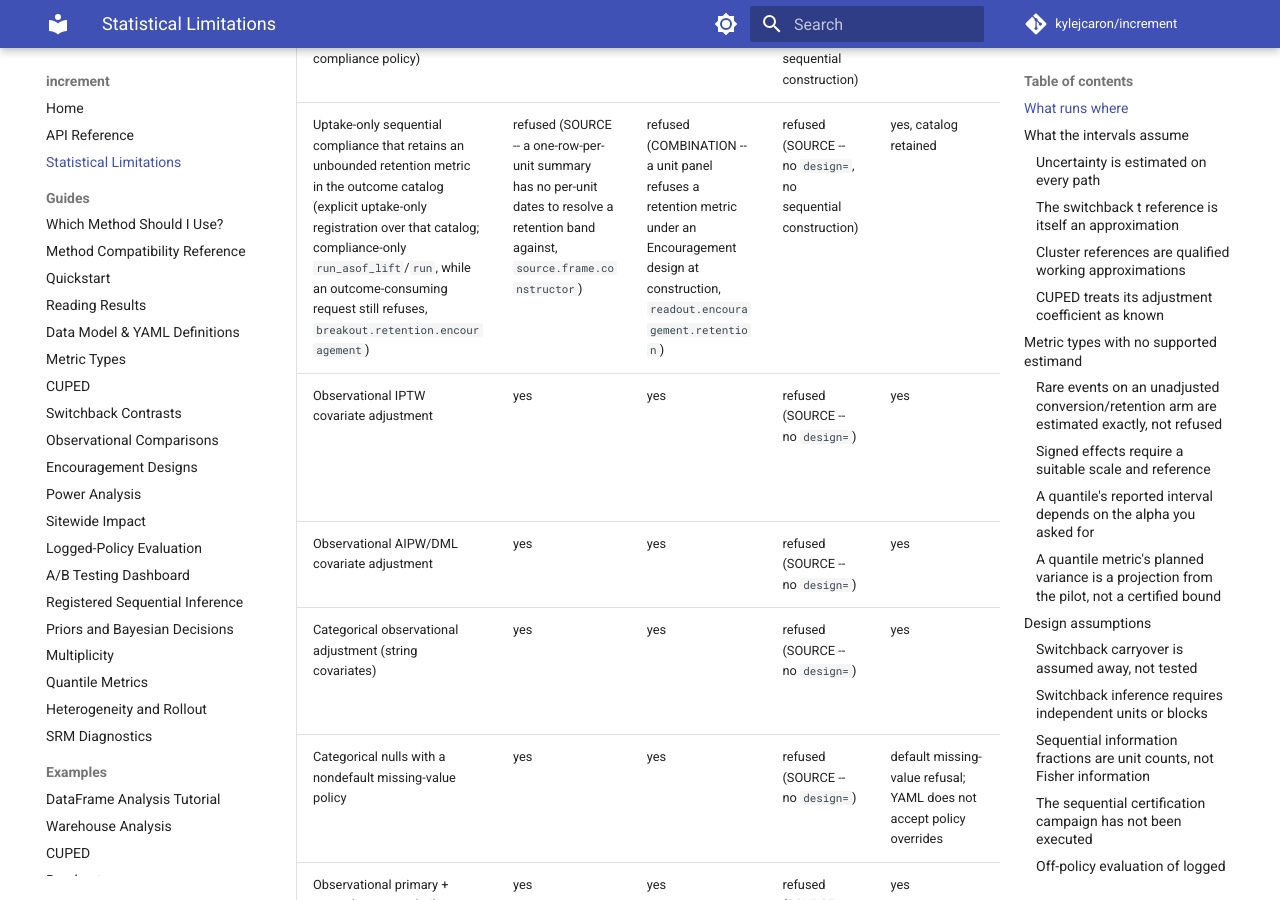
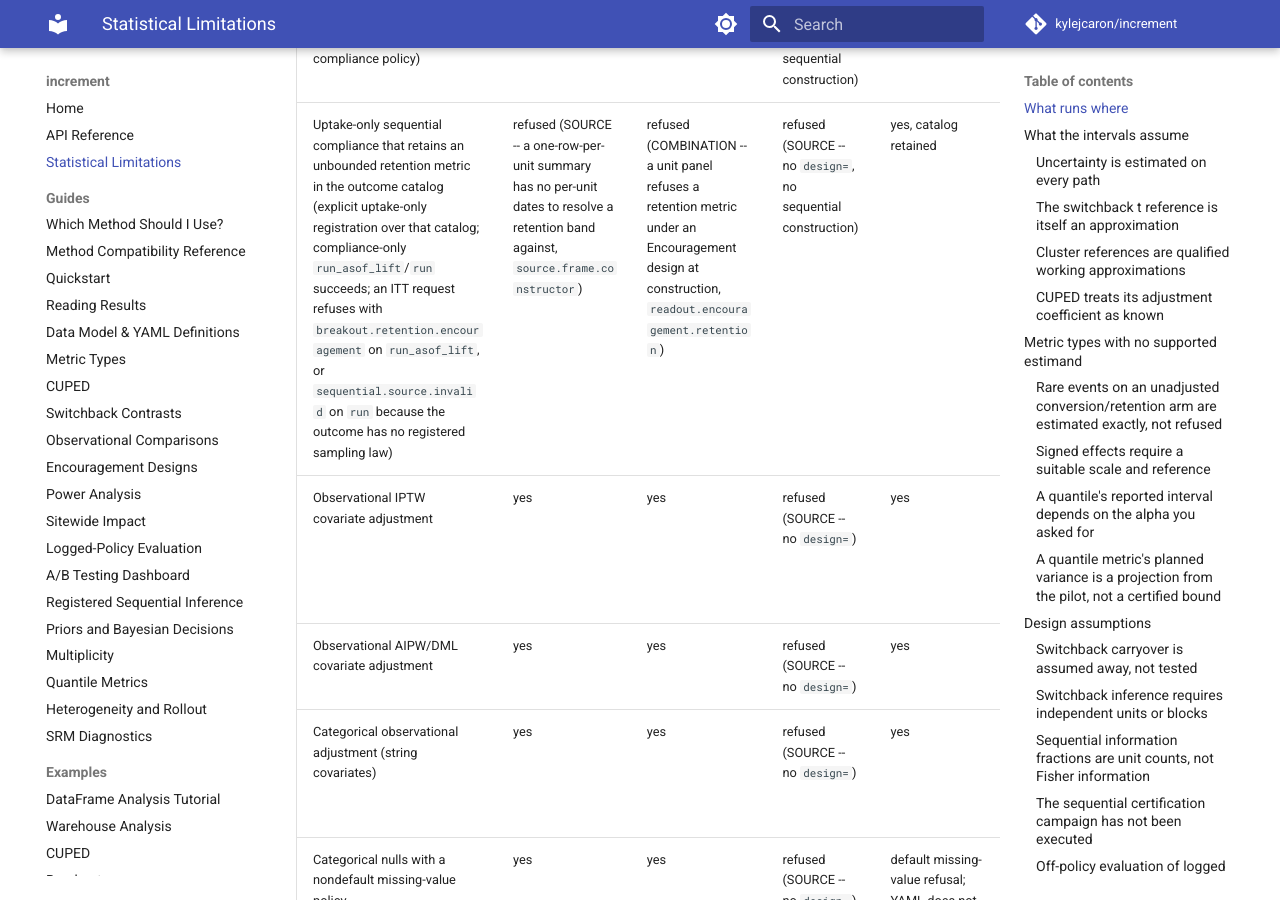
Before and after one commit to kylejcaron/increment, an MkDocs documentation site: the page built from docs/limitations.md, in a window 1280 px wide and 900 px high, scrolled down 5098 px. Built offline with MkDocs 1.6.1 and Material for MkDocs 9.7.7, drawn with Linux system fonts in a browser that asks for light colours; comment, search, counter and statistics services are not loaded.

```diff
--- a/docs/limitations.md
+++ b/docs/limitations.md
@@ -58,7 +58,7 @@
 | Bounded-retention breakouts with mature exposure cohorts (`audit-retention-breakout-cohorts`) | refused (SOURCE -- no exposure-date cohort stream, `source.frame.constructor`) | yes, `run_breakout` | not comparable (SOURCE -- no switchback schedule) | yes, `run_breakout` and cohort-aware `breakout_summaries` | yes, `run_breakout` and cohort-aware `breakout_summaries` | refused (SOURCE -- no breakout operation, `facade.analysis.operation`) |
 | Encouragement continuous ITT + Bernoulli uptake compliance, jointly monitored (composed sequential family, e-BH selected) | yes | yes | refused (SOURCE -- no `design=`, no sequential construction) | yes | yes | checkpoint replay |
 | Uptake-only sequential compliance with an empty outcome catalog (`always_valid` and a compliance policy) | yes, `metrics=[]` | yes, `metrics=[]` | refused (SOURCE -- no `design=`, no sequential construction) | yes | yes | checkpoint replay with `metrics=[]` |
-| Uptake-only sequential compliance that retains an unbounded retention metric in the outcome catalog (explicit uptake-only registration over that catalog; compliance-only `run_asof_lift`/`run`, while an outcome-consuming request still refuses, `breakout.retention.encouragement`) | refused (SOURCE -- a one-row-per-unit summary has no per-unit dates to resolve a retention band against, `source.frame.constructor`) | refused (COMBINATION -- a unit panel refuses a retention metric under an Encouragement design at construction, `readout.encouragement.retention`) | refused (SOURCE -- no `design=`, no sequential construction) | yes, catalog retained | yes, the retention metric declared on the experiment and its catalog retained | checkpoint replay with the retention metric in `metrics=` |
+| Uptake-only sequential compliance that retains an unbounded retention metric in the outcome catalog (explicit uptake-only registration over that catalog; compliance-only `run_asof_lift`/`run` succeeds; an ITT request refuses with `breakout.retention.encouragement` on `run_asof_lift`, or `sequential.source.invalid` on `run` because the outcome has no registered sampling law) | refused (SOURCE -- a one-row-per-unit summary has no per-unit dates to resolve a retention band against, `source.frame.constructor`) | refused (COMBINATION -- a unit panel refuses a retention metric under an Encouragement design at construction, `readout.encouragement.retention`) | refused (SOURCE -- no `design=`, no sequential construction) | yes, catalog retained | yes, the retention metric declared on the experiment and its catalog retained | checkpoint replay with the retention metric in `metrics=` |
 | Observational IPTW covariate adjustment | yes | yes | refused (SOURCE -- no `design=`) | yes | yes | refused (SOURCE -- a moments cube carries no per-unit rows to attach a covariate to) |
 | Observational AIPW/DML covariate adjustment | yes | yes | refused (SOURCE -- no `design=`) | yes | yes | refused (SOURCE -- same as above) |
 | Categorical observational adjustment (string covariates) | yes | yes | refused (SOURCE -- no `design=`) | yes | yes | refused (SOURCE, `source.moments.covariate_unavailable` -- no per-unit covariates) |
```
Also changed, not shown: 1 other file.
